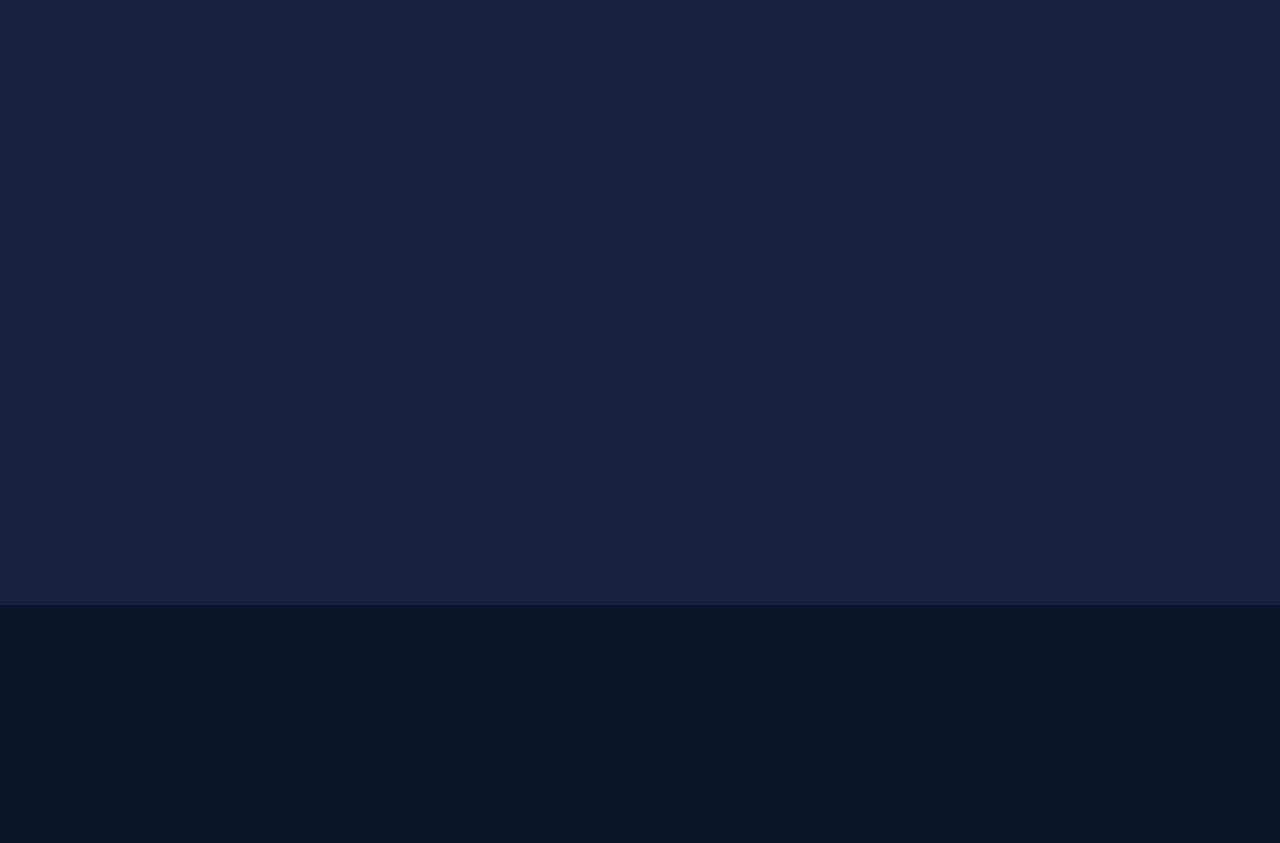
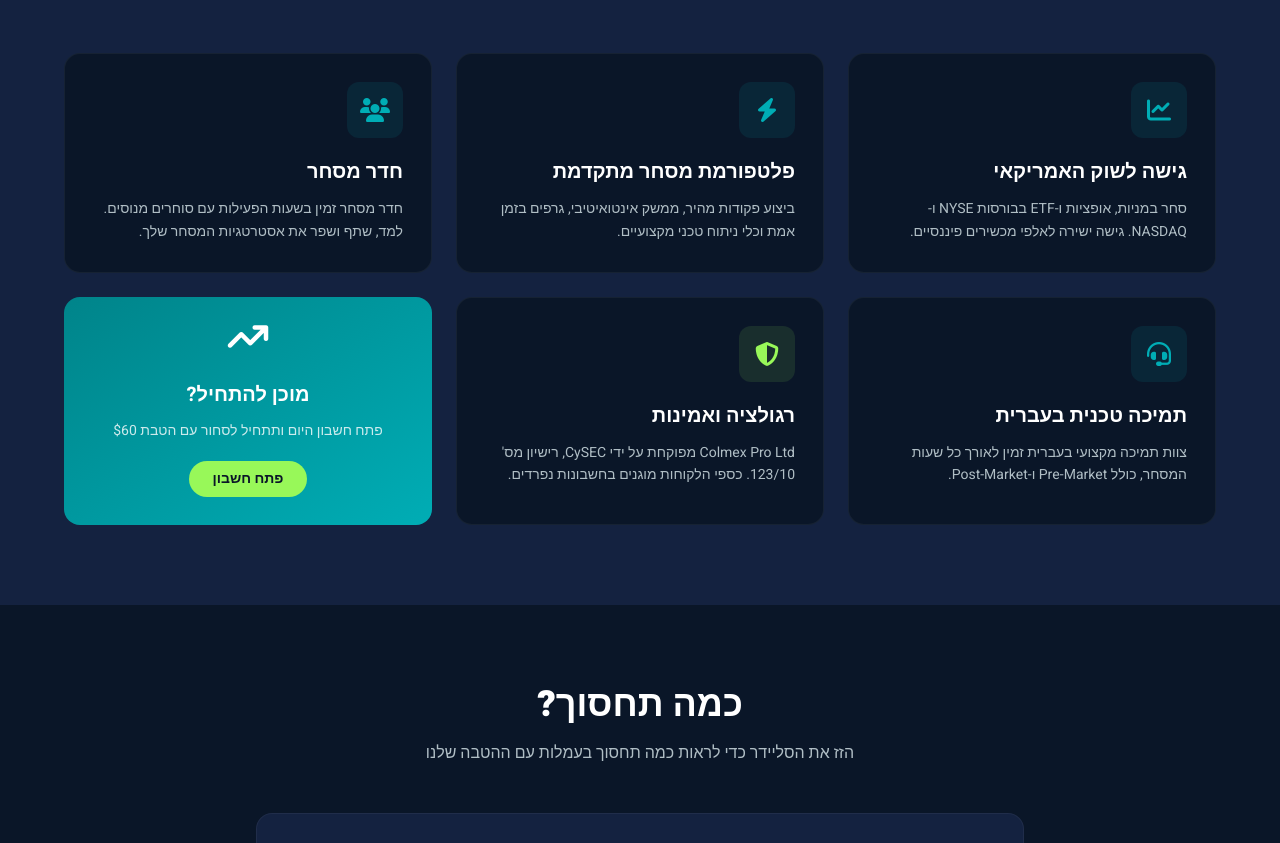
Before and after one commit to levi04-ai/colmex-landing, a plain HTML site: page index.html in a window 1280 px wide. Shown: the part 987-1830 px from the top of the page. Drawn offline with nearby package versions, Linux system fonts and the light colour scheme.

Commit message:
Fix: reveal elements visible by default

```diff
--- a/index.html
+++ b/index.html
@@ -50,7 +50,8 @@
     </script>
     <style>
         * { font-family: 'Heebo', sans-serif; }
-        .reveal { opacity: 0; transform: translateY(30px); transition: all 0.6s ease-out; }
+        .reveal { opacity: 1; transform: translateY(0); transition: all 0.6s ease-out; }
+        .reveal.hidden-init { opacity: 0; transform: translateY(30px); }
         .reveal.visible { opacity: 1; transform: translateY(0); }
         input[type="range"] { -webkit-appearance: none; appearance: none; width: 100%; height: 8px; border-radius: 4px; background: linear-gradient(to left, #00ADB5, #142240); outline: none; }
         input[type="range"]::-webkit-slider-thumb { -webkit-appearance: none; appearance: none; width: 24px; height: 24px; border-radius: 50%; background: #98F859; cursor: pointer; box-shadow: 0 0 10px rgba(152, 248, 89, 0.5); }
```
